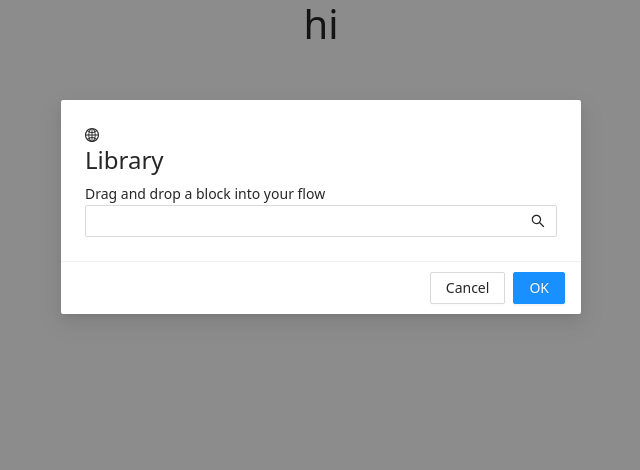
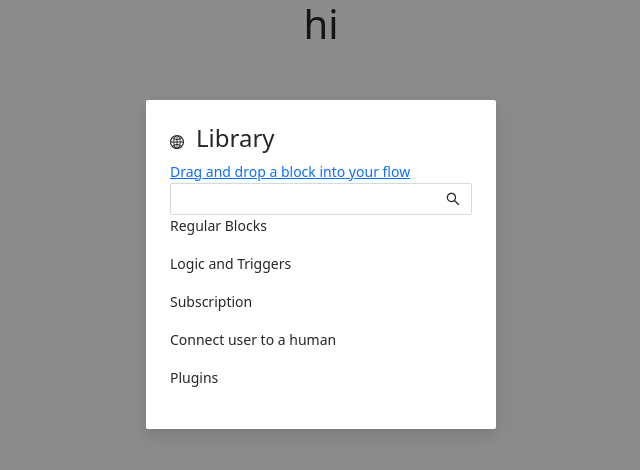
Before and after one commit to vinitdev1995/flow-chart, a React (Create React App) app: page / in a window 1280 px wide. Shown: the top 470 px of the page, without its empty margins (319-959 px from the left). Built offline with nearby package versions, Linux system fonts and the light colour scheme.

Commit message:
library pag

```diff
--- a/src/App.js
+++ b/src/App.js
@@ -1,12 +1,13 @@
 import React from "react";
-import CommonHeader from './Component/PopUp/CommonHeader.jsx';
 import './App.css';
 import "antd/dist/antd.css";
+import Library from "./Component/Library/index";
 
 function App() {
   return (
     <div className="App">
-     <CommonHeader/>
+     {/*<CommonHeader/>*/}
+     <Library/>
     </div>
   );
 }
--- /dev/null
+++ b/src/Component/Common/Header/CommonHeader.jsx
@@ -0,0 +1,42 @@
+import React,{useEffect,useState} from "react"
+import { Modal, Button } from 'antd';
+import { GlobalOutlined,SearchOutlined } from '@ant-design/icons';
+import { Input } from 'antd';
+import './CommonHeader.scss'
+
+
+const CommonHeader = (props) => {
+    const {tital,img} = props;
+    useEffect(()=>{
+        setVisible(true);
+    },[])
+    const [visible,setVisible] = useState(false);
+
+    const showModal = () => {
+        setVisible(true);
+    }
+    const handleOk = (e) => {
+        setVisible(false);
+    }
+    const handleCancel = (e) => {
+        setVisible(false);
+    }
+    return (
+        <div className="CommonHeader">
+            <div className="library-heading">
+                <span className="outline"/>
+                <GlobalOutlined />
+                <div className="library1">
+                    <h4>Library</h4>
+                </div>
+            </div>
+            <div><a href="#">Drag and drop a block into  your flow</a></div>
+            <div className="Search-field">
+                <Input suffix={<SearchOutlined />} />
+            </div>
+        </div>
+
+    )
+}
+
+export default CommonHeader;
--- a/src/Component/PopUp/CommonHeader.scss
+++ b/src/Component/Common/Header/CommonHeader.scss
@@ -1,6 +1,7 @@
 .CommonHeader{
   .library-heading {
     display: flex;
+    flex-direction: row;
     align-items: center;
 
     .library1 {
--- /dev/null
+++ b/src/Component/Library/Library.scss
@@ -0,0 +1,8 @@
+.Library{
+  .listOption{
+    margin-top: 10px;
+  }
+}
+.ant-modal{
+  width: 350px !important;
+}
--- /dev/null
+++ b/src/Component/Library/ListOption.js
@@ -0,0 +1,7 @@
+export const option = [
+    {title:"Regular Blocks"},
+    {title:"Logic and Triggers"},
+    {title:"Subscription"},
+    {title:"Connect user to a human"},
+    {title:"Plugins"}
+]
--- /dev/null
+++ b/src/Component/Library/index.jsx
@@ -0,0 +1,55 @@
+import React,{useEffect,useState} from "react"
+import { Modal, Button } from 'antd';
+import CommonHeader from '../Common/Header/CommonHeader';
+import {option} from './ListOption';
+import "./Library.scss";
+
+const Library = (props) => {
+   const [isSelect, setSelec] = useState([]);
+    useEffect(()=>{
+        setVisible(true);
+    },[]);
+    const [visible,setVisible] = useState(false);
+
+    const showModal = () => {
+        setVisible(true);
+    };
+    const handleOk = (e) => {
+        setVisible(false);
+    };
+    const handleCancel = (e) => {
+        setVisible(false);
+    };
+    const handelSelect = () =>{
+
+    }
+    return (
+        <div className="Library">
+            <h1 onClick={showModal}>hi</h1>
+            <Modal
+                visible={visible}
+                onOk={handleOk}
+                onCancel={handleCancel}
+                wrapClassName={"common-header-modal"}
+                closable={false}
+                footer={null}
+            >
+            <CommonHeader/>
+            <div className="option">
+                {
+                    option.map((item,index)=>{
+                        return(
+                            <div className="listOption" onClick={handelSelect}>
+                                <p>{item.title}</p>
+                            </div>
+                        )
+                    })
+                }
+            </div>
+            </Modal>
+        </div>
+
+    )
+}
+
+export default Library;
--- a/src/Component/PopUp/CommonHeader.jsx
+++ /dev/null
@@ -1,49 +0,0 @@
-import React,{useEffect,useState} from "react"
-import { Modal, Button } from 'antd';
-import { GlobalOutlined,SearchOutlined } from '@ant-design/icons';
-import { Input } from 'antd';
-import './CommonHeader.scss'
-
-
-const Commonheader = (props) => {
-    const {tital,img} = props;
-    useEffect(()=>{
-        setVisible(true);
-    },[])
-    const [visible,setVisible] = useState(false);
-
-    const showModal = () => {
-        setVisible(true);
-    }
-    const handleOk = (e) => {
-        setVisible(false);
-    }
-    const handleCancel = (e) => {
-        setVisible(false);
-    }
-    return (
-        <div className="CommonHeader">
-            <h1 onClick={showModal}>hi</h1>
-            <Modal
-                visible={visible}
-                onOk={handleOk}
-                onCancel={handleCancel}
-                closable={false}
-            >
-                <div className="library-heading">
-                    <GlobalOutlined />
-                    <div className="library1">
-                        <h4>Library</h4>
-                    </div>
-                </div>
-                <div>Drag and drop a block into  your flow</div>
-                <div className="Search-field">
-                    <Input suffix={<SearchOutlined />} />
-                </div>
-            </Modal>
-        </div>
-
-    )
-}
-
-export default Commonheader;
```
Also changed, not shown: 1 other file (tests, documents, lock files or other folders).
